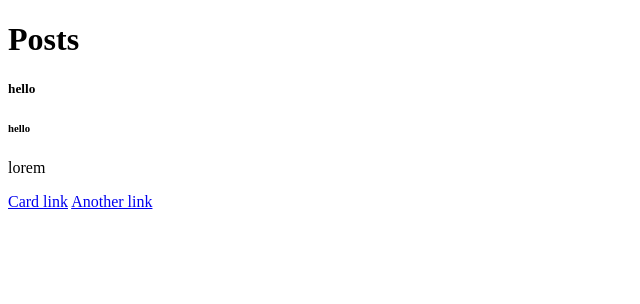
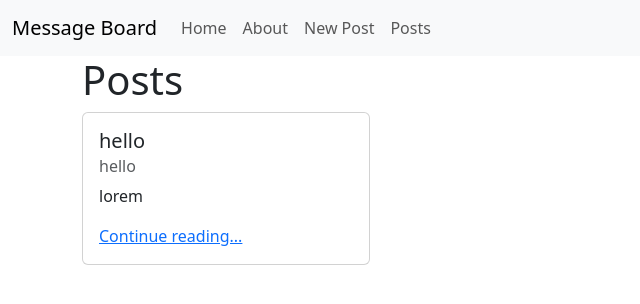
Before and after one commit to heathersdgku/messageBoard, a Django app: page /posts/ in a window 1280 px wide. Shown: the top 304 px of the page, without its empty margins (0-640 px from the left). Run offline with Django 5.2, Linux system fonts and the light colour scheme; data comes from the database, SQL or seed files in the repository.

Commit message:
session3

```diff
--- a/config/urls.py
+++ b/config/urls.py
@@ -20,5 +20,5 @@ from django.urls import include, path
 urlpatterns = [
     path('admin/', admin.site.urls),
     path("posts/", include("posts.urls")),
-    path("home/", include("pages.urls")),
+    path("", include("pages.urls")),
 ]
--- a/pages/urls.py
+++ b/pages/urls.py
@@ -1,8 +1,10 @@
 from django.urls import path
-from .views import HomePageView
+from .views import HomePageView, AboutPageView
+from pages import views
 
 
 
 urlpatterns = [
     path("", HomePageView.as_view(), name="home"),
+    path("about/", AboutPageView.as_view(), name="about"),
 ]
--- a/pages/views.py
+++ b/pages/views.py
@@ -3,3 +3,6 @@ from django.views.generic import TemplateView
 
 class HomePageView(TemplateView):
     template_name = "pages/home.html"
+
+class AboutPageView(TemplateView):
+    template_name = "pages/about.html"
--- a/posts/models.py
+++ b/posts/models.py
@@ -1,4 +1,5 @@
 from django.db import models
+from django.urls import reverse
 
 
 class Post(models.Model):
--- a/posts/urls.py
+++ b/posts/urls.py
@@ -4,4 +4,6 @@ from posts import views
 
 urlpatterns = [
     path("", views.PostListView.as_view(), name="list"),
+    path("<int:pk>/", views.PostListView.as_view(), name="detail"),
+    path("new/", views.PostListView.as_view(), name="new"),
 ]
--- a/posts/views.py
+++ b/posts/views.py
@@ -4,6 +4,7 @@ from django.views.generic import (
     CreateView
 )
 from .models import Post
+# from django.urls import reverse
 
 
 class PostListView(ListView):
@@ -18,3 +19,4 @@ class PostCreateView(CreateView):
     template_name = "posts/new.html"
     model = Post
     fields = ["title", "subtitle", "body"]
+    # success_url = reverse("list")
--- a/templates/base.html
+++ b/templates/base.html
@@ -1,11 +1,40 @@
+{% load static %}
 <!DOCTYPE html>
 <html lang="en">
 <head>
     <meta charset="UTF-8">
     <meta name="viewport" content="width=device-width, initial-scale=1.0">
-    <title>{% block title %}{% endblock title%}</title>
+    <title>{% block title %}{% endblock title %}</title>
+    <link
+        href="https://cdn.jsdelivr.net/npm/bootstrap@5.3.3/dist/css/bootstrap.min.css"
+        rel="stylesheet"
+        integrity="sha384-QWTKZyjpPEjISv5WaRU9OFeRpok6YctnYmDr5pNlyT2bRjXh0JMhjY6hW+ALEwIH"
+        crossorigin="anonymous">
+    <link href="{% static 'css/base.css' %}" rel="stylesheet">
 </head>
 <body>
-    {% block content %}{% endblock content %}
+    <nav class="navbar navbar-expand-lg bg-body-tertiary">
+        <div class="container-fluid">
+          <a class="navbar-brand" href="#">Message Board</a>
+          <button class="navbar-toggler" type="button" data-bs-toggle="collapse" data-bs-target="#navbarNavAltMarkup" aria-controls="navbarNavAltMarkup" aria-expanded="false" aria-label="Toggle navigation">
+            <span class="navbar-toggler-icon"></span>
+          </button>
+          <div class="collapse navbar-collapse" id="navbarNavAltMarkup">
+            <div class="navbar-nav">
+              <a class="nav-link" href="{% url 'home' %}">Home</a>
+              <a class="nav-link" href="{% url 'about' %}">About</a>
+              <a class="nav-link" href="{% url 'new' %}">New Post</a>
+              <a class="nav-link" href="{% url 'list' %}">Posts</a>
+            </div>
+          </div>
+        </div>
+      </nav>
+      <div class="container">
+          {% block content %}{% endblock content %}
+        </div>
+    <script
+        src="https://cdn.jsdelivr.net/npm/bootstrap@5.3.3/dist/js/bootstrap.bundle.min.js" integrity="sha384-YvpcrYf0tY3lHB60NNkmXc5s9fDVZLESaAA55NDzOxhy9GkcIdslK1eN7N6jIeHz"
+        crossorigin="anonymous">
+    </script>
 </body>
 </html>
--- a/templates/pages/home.html
+++ b/templates/pages/home.html
@@ -7,4 +7,4 @@
 <h1>Home</h1>
 <p>Welcome to the home page!</p>
 <p>This home page introduces the user to the content</p>
-{% endblock content%}
+{% endblock content %}
--- a/templates/posts/list.html
+++ b/templates/posts/list.html
@@ -1,7 +1,7 @@
 {% extends 'base.html' %}
 
 
-{% block title %}Posts{% endblock title%}
+{% block title %}Posts{% endblock title %}
 
 {% block content %}
 <h1>Posts</h1>
@@ -11,8 +11,8 @@
       <h5 class="card-title">{{ post.title }}</h5>
       <h6 class="card-subtitle mb-2 text-body-secondary">{{ post.title}}</h6>
       <p class="card-text">{{ post.body|truncatechars:64 }}</p>
-      <a href="#" class="card-link">Card link</a>
-      <a href="#" class="card-link">Another link</a>
+
+      <a href="{% url 'detail' post.id %}" class="card-link">Continue reading...</a>
     </div>
   </div>
 <br />
```
Also changed, not shown: templates/pages/about.html (+10 -0 lines), templates/posts/detail.html (+11 -0 lines), templates/posts/new.html (+13 -0 lines), 1 other file.
